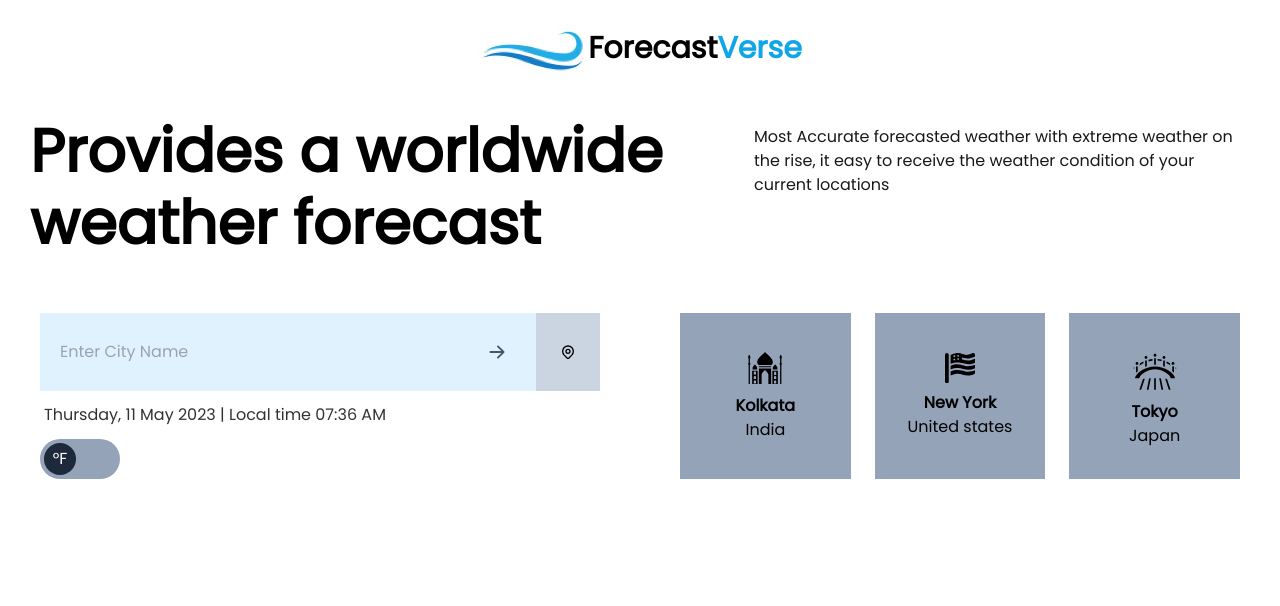
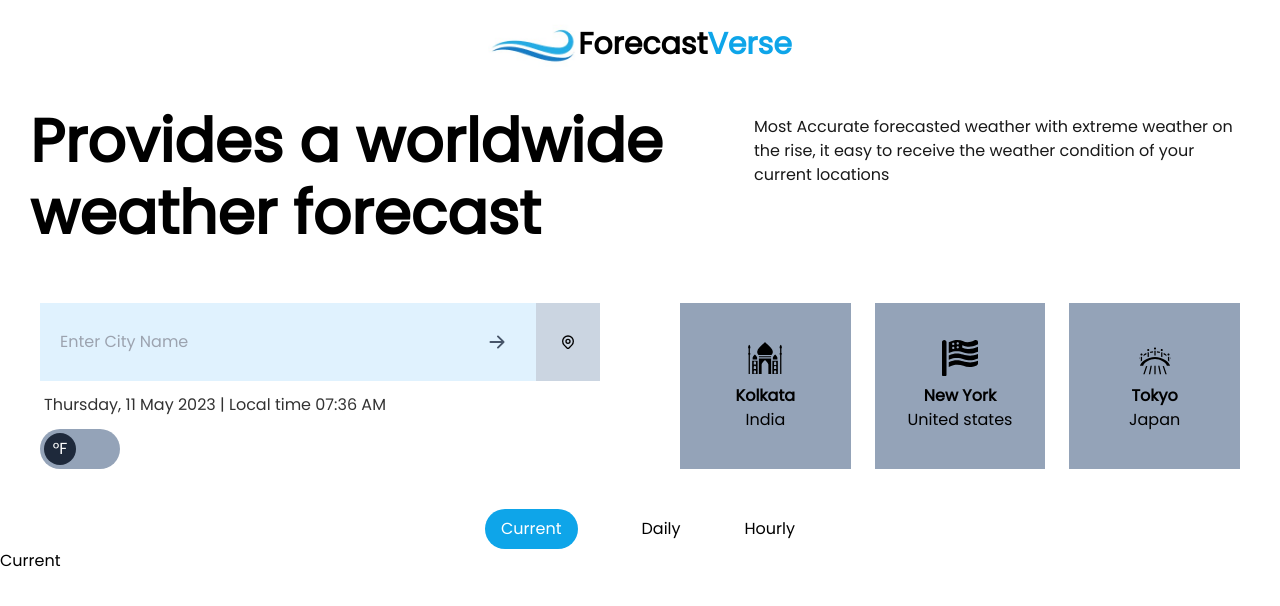
Before and after one commit to Arun-ez/forecast_verse, a Next.js app: page / in a window 1280 px wide. Shown: the top 606 px of the page. Built offline with nearby package versions, Linux system fonts and the light colour scheme; no server answers.

Commit message:
added location changing functions

```diff
--- a/components/Logo.jsx
+++ b/components/Logo.jsx
@@ -4,7 +4,7 @@ import Image from 'next/image'
 const Logo = () => {
     return (
         <div className='flex w-[100%] justify-center items-center p-6'>
-            <Image src="/logo.jpg" width={110} height={58} alt='logo' />
+            <Image src="/logo.jpg" width={90} height={38} alt='logo' />
             <h1 className='text-3xl font-bold flex align-middle h-10'> Forecast <span className='text-sky-500 '>Verse</span> </h1>
         </div>
     )
--- a/components/Search.jsx
+++ b/components/Search.jsx
@@ -1,20 +1,41 @@
 "use client"
-import { useEffect, useState } from 'react'
+import { useEffect, useRef, useState } from 'react'
 import { BsArrowRightShort } from 'react-icons/bs'
 import { GiIndianPalace } from 'react-icons/gi'
 import { FaFlagUsa } from 'react-icons/fa'
 import { GiJapaneseBridge } from 'react-icons/gi'
 import { HiOutlineLocationMarker } from 'react-icons/hi'
+import WeatherInfo from './WeatherInfo'
 
 const Search = () => {
 
+    const input_ref = useRef(null);
     const [unit, set_unit] = useState('°F');
     const [input, set_input] = useState("");
+    const [data_state, set_data_state] = useState('current');
     const [translate, set_translate] = useState('translate-x-0');
     const [date_and_time, set_date_and_time] = useState(". . .");
 
     const days = ['Monday', 'Tuesday', 'Wednesday', 'Thursday', 'Friday', 'Saturday', 'Sunday'];
     const months = ['January', 'February', 'March', 'April', 'May', 'June', 'July', 'August', 'September', 'October', 'November', 'December'];
+
+    const types = [
+        {
+            name: "Current",
+            active_class: "bg-sky-500 px-4 py-2 text-white rounded-3xl",
+            onClick: () => { set_data_state("Current") }
+        },
+        {
+            name: "Daily",
+            active_class: "bg-sky-500 px-4 py-2 text-white rounded-3xl",
+            onClick: () => { set_data_state("Daily") }
+        },
+        {
+            name: "Hourly",
+            active_class: "bg-sky-500 px-4 py-2 text-white rounded-3xl",
+            onClick: () => { set_data_state("Hourly") }
+        }
+    ]
 
     const getDateAndTime = () => {
         let date = new Date();
@@ -40,15 +61,21 @@ const Search = () => {
     }
 
     const location_handler = () => {
-
+        if (navigator.geolocation) {
+            navigator.geolocation.getCurrentPosition(({ coords: { latitude, longitude } }) => {
+                set_input({ lat: latitude, lon: longitude });
+            })
+        }
     }
 
     const search = (city) => {
-        console.log(city);
+        set_input(city);
     }
 
     useEffect(() => {
         set_date_and_time(getDateAndTime())
+        set_data_state('Current');
+        location_handler();
 
         let intervalId = setInterval(() => {
             set_date_and_time(getDateAndTime());
@@ -59,12 +86,15 @@ const Search = () => {
 
     return (
 
+
+        <div>
+
             <div className='flex justify-center flex-col md:flex-col lg:flex-row'>
 
                 <div className='w-[100%] flex flex-col gap-2 p-10'>
                     <div className='bg-sky-100 flex w-[100%]'>
-                    <input className='border-1 bg-sky-100 p-5 w-[100%] outline-none' type="text" placeholder='Enter City Name' onChange={(event) => { set_input(event.target.value) }} />
-                    <button className='p-6'> <BsArrowRightShort className='text-3xl text-slate-600 hover:text-stone-900' onClick={() => { search(input) }} /> </button>
+                        <input ref={input_ref} className='border-1 bg-sky-100 p-5 w-[100%] outline-none' type="text" placeholder='Enter City Name' />
+                        <button className='p-6'> <BsArrowRightShort className='text-3xl text-slate-600 hover:text-stone-900' onClick={() => { search(input_ref.current.value) }} /> </button>
                         <button className='p-6 bg-slate-300'> <HiOutlineLocationMarker onClick={location_handler} /> </button>
                     </div>
 
@@ -95,7 +125,7 @@ const Search = () => {
                         className='flex justify-center flex-col items-center bg-slate-400 p-4 gap-2 cursor-pointer'
                         onClick={() => { search("New York") }}
                     >
-                    <FaFlagUsa className='text-3xl' />
+                        <FaFlagUsa className='text-4xl' />
                         <div className='text-center '>
                             <h1 className='font-bold'> New York </h1>
                             <p> United states </p>
@@ -107,7 +137,7 @@ const Search = () => {
                         className='flex justify-center flex-col items-center bg-slate-400 p-4 gap-2 cursor-pointer'
                         onClick={() => { search("Tokyo") }}
                     >
-                    <GiJapaneseBridge className='text-5xl' />
+                        <GiJapaneseBridge className='text-4xl' />
                         <div className='text-center '>
                             <h1 className='font-bold'> Tokyo </h1>
                             <p> Japan </p>
@@ -117,6 +147,20 @@ const Search = () => {
 
                 </div>
             </div>
+
+            <div className='flex w-[100%] justify-center items-center gap-16'>
+                {types.map(({ name, active_class, onClick }, id) => {
+                    return (
+                        <p key={id} className={`cursor-pointer ${name === data_state ? active_class : ""}`} onClick={onClick}>
+                            {name}
+                        </p>
+                    )
+                })}
+            </div>
+
+            <WeatherInfo location={input} type={data_state} unit={unit} />
+
+        </div>
     )
 }
 
--- /dev/null
+++ b/components/WeatherInfo.jsx
@@ -0,0 +1,25 @@
+import React, { useEffect } from 'react'
+
+const WeatherInfo = ({ location, type, unit }) => {
+
+    useEffect(() => {
+        console.log(unit)
+    }, [unit])
+
+    useEffect(() => {
+        if (typeof location === 'string') {
+            console.log("city");
+        } else {
+            console.log("geo");
+        }
+
+    }, [location])
+
+    return (
+        <div>
+            <h1> {type} </h1>
+        </div>
+    )
+}
+
+export default WeatherInfo;
```
Also changed, not shown: services/weather.js (added, +53 -0 lines). Lines whose indentation alone changed are shown as unchanged.
